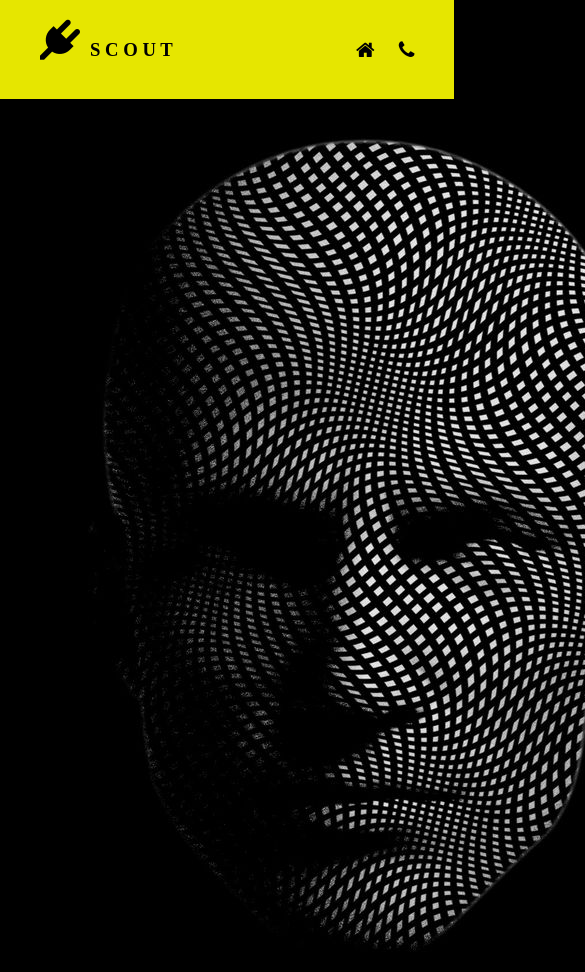
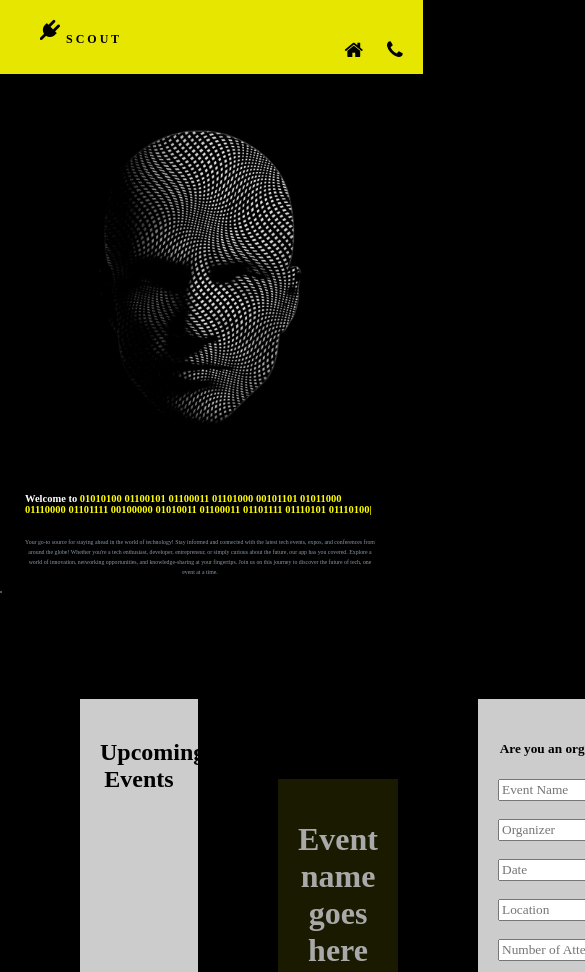
Before and after one commit to pat-liemo/tech-expo-scout-project, a plain HTML site: page index.html in a window 390 px wide. Shown: the top 972 px of the page, 585 px wide, since content can reach past the window. Drawn offline with Linux system fonts and the light colour scheme; no server answers.

Commit message:
Responsive navbar and landing page

```diff
--- a/index.css
+++ b/index.css
@@ -48,6 +48,7 @@ body {
     justify-content: space-around;
     align-items: center;
 }
+
 #container2 {
     display: flex;
     flex-direction: row;
@@ -215,6 +216,7 @@ hr {
     margin-top: 280px;
     background-color: rgb(32, 32, 32);
     color: rgb(180, 174, 174);
+    width: 100%;
 }
 
 .footerSocials a {
@@ -238,3 +240,69 @@ hr {
 .footer a {
     text-decoration: none;
 }
+
+/* Responsiveness */
+@media (min-width: 0px) and (max-width: 415px) {
+
+    body {
+        width: 0px;
+
+    }
+
+    #plug {
+        font-size: 20px;
+        margin-right: 6px;
+    }
+
+    #navbar {
+        margin-left: 0%;
+        padding: 20px 20px 20px 40px;
+        width: 93%;
+        height: 4vh;
+        position: fixed;
+        top: 0;
+        background-color: rgb(255, 255, 0, 0.9);
+        color: black;
+        display: flex;
+        justify-content: space-between;
+    }
+
+    #navbar h3{
+        font-size: 12px;
+    }
+
+    #container1 {
+        display: flex;
+        flex-direction: column;
+        justify-content: space-around;
+    }
+
+    #container1 img {
+        height: 400px;
+        margin-top: 80px;
+        margin-left: 400px;
+    }
+
+    #binaryWords {
+        margin-left: 400px;
+        font-size: 7px;
+        width: 350px;
+
+    }
+
+    #introParagraph {
+        font-size: smaller;
+        line-height: 10px;
+    }
+
+    #container2 {
+        display: flex;
+        flex-direction: row;
+        justify-content: space-around;
+        margin: 80px;
+        /* height: 90vh; */
+        background-color:rgba(0, 0, 0);
+        color: white;
+    }
+
+}
--- a/index.html
+++ b/index.html
@@ -2,6 +2,7 @@
 <html>
     <head>
         <title>Expo Scout</title>
+        <meta name="viewport" content="width=device-width, initial-scale=1">
         <link href="./index.css" rel="stylesheet"/>
         <link rel="stylesheet" href="https://cdnjs.cloudflare.com/ajax/libs/font-awesome/4.7.0/css/font-awesome.min.css" integrity="sha512-SfTiTlX6kk+qitfevl/7LibUOeJWlt9rbyDn92a1DqWOw9vWG2MFoays0sgObmWazO5BQPiFucnnEAjpAB+/Sw==" crossorigin="anonymous" referrerpolicy="no-referrer" />
     </head>
```
Also changed, not shown: README.md.
